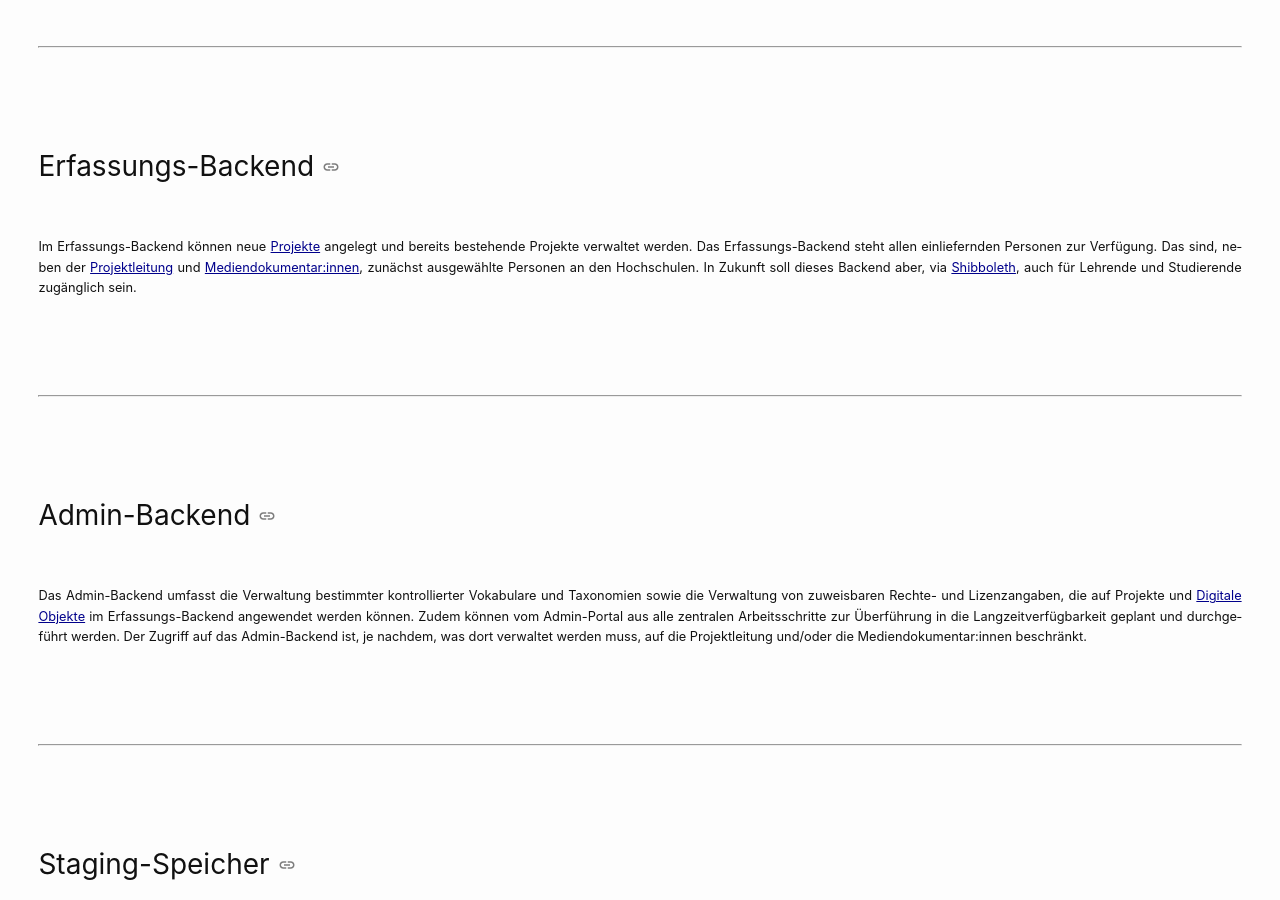
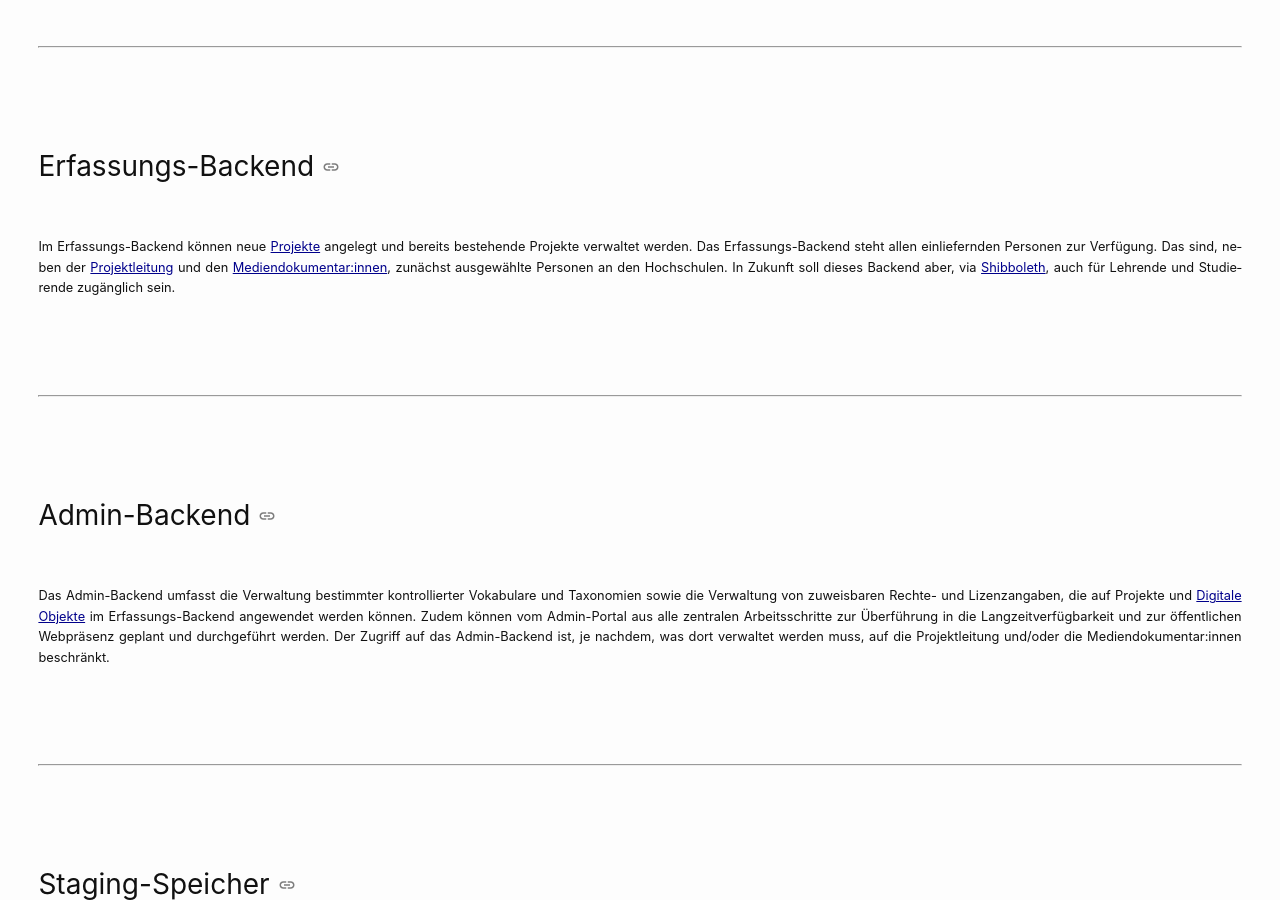
Before and after one commit to christiansievers/site-test, a Jekyll site: the page built from technische-dokumentation/infrastruktur.markdown, in a window 1280 px wide and 900 px high, scrolled down 1790 px. Built offline with Jekyll 4.4.1, drawn with Linux system fonts in a browser that asks for light colours; a script that is not in the unit is left out.

Commit message:
Text für die Seite Infrastruktur (12)

```diff
--- a/technische-dokumentation/infrastruktur.markdown
+++ b/technische-dokumentation/infrastruktur.markdown
@@ -20,13 +20,13 @@ Dieses Strukturdiagramm veranschaulicht den logischen Aufbau der derzeitigen Pro
 
 ## Erfassungs-Backend
 
-Im Erfassungs-Backend können neue [Projekte]({{ site.baseurl }}/ressourcen/entitaeten_und_attribute_des_datenmodells.html#zentrale-entitäten-projekt-und-ereignis) angelegt und bereits bestehende Projekte verwaltet werden. Das Erfassungs-Backend steht allen einliefernden Personen zur Verfügung. Das sind, neben der [Projektleitung]({{ site.baseurl }}/projektstruktur/team.html#gesamtprojektleitung) und [Mediendokumentar:innen]({{ site.baseurl }}/projektstruktur/team.html#mediendokumentarinnen), zunächst ausgewählte Personen an den Hochschulen. In Zukunft soll dieses Backend aber, via [Shibboleth](https://www.shibboleth.net/), auch für Lehrende und Studierende zugänglich sein.
+Im Erfassungs-Backend können neue [Projekte]({{ site.baseurl }}/ressourcen/entitaeten_und_attribute_des_datenmodells.html#zentrale-entitäten-projekt-und-ereignis) angelegt und bereits bestehende Projekte verwaltet werden. Das Erfassungs-Backend steht allen einliefernden Personen zur Verfügung. Das sind, neben der [Projektleitung]({{ site.baseurl }}/projektstruktur/team.html#gesamtprojektleitung) und den [Mediendokumentar:innen]({{ site.baseurl }}/projektstruktur/team.html#mediendokumentarinnen), zunächst ausgewählte Personen an den Hochschulen. In Zukunft soll dieses Backend aber, via [Shibboleth](https://www.shibboleth.net/), auch für Lehrende und Studierende zugänglich sein.
 
 ----
 
 ## Admin-Backend
 
-Das Admin-Backend umfasst die Verwaltung bestimmter kontrollierter Vokabulare und Taxonomien sowie die Verwaltung von zuweisbaren Rechte- und Lizenzangaben, die auf Projekte und [Digitale Objekte]({{ site.baseurl }}/ressourcen/entitaeten_und_attribute_des_datenmodells.html#ereignis-digitale-objekte) im Erfassungs-Backend angewendet werden können. Zudem können vom Admin-Portal aus alle zentralen Arbeitsschritte zur Überführung in die Langzeitverfügbarkeit geplant und durchgeführt werden. Der Zugriff auf das Admin-Backend ist, je nachdem, was dort verwaltet werden muss, auf die Projektleitung und/oder die Mediendokumentar:innen beschränkt.
+Das Admin-Backend umfasst die Verwaltung bestimmter kontrollierter Vokabulare und Taxonomien sowie die Verwaltung von zuweisbaren Rechte- und Lizenzangaben, die auf Projekte und [Digitale Objekte]({{ site.baseurl }}/ressourcen/entitaeten_und_attribute_des_datenmodells.html#ereignis-digitale-objekte) im Erfassungs-Backend angewendet werden können. Zudem können vom Admin-Portal aus alle zentralen Arbeitsschritte zur Überführung in die Langzeitverfügbarkeit und zur öffentlichen Webpräsenz geplant und durchgeführt werden. Der Zugriff auf das Admin-Backend ist, je nachdem, was dort verwaltet werden muss, auf die Projektleitung und/oder die Mediendokumentar:innen beschränkt.
 
 ----
 
```
